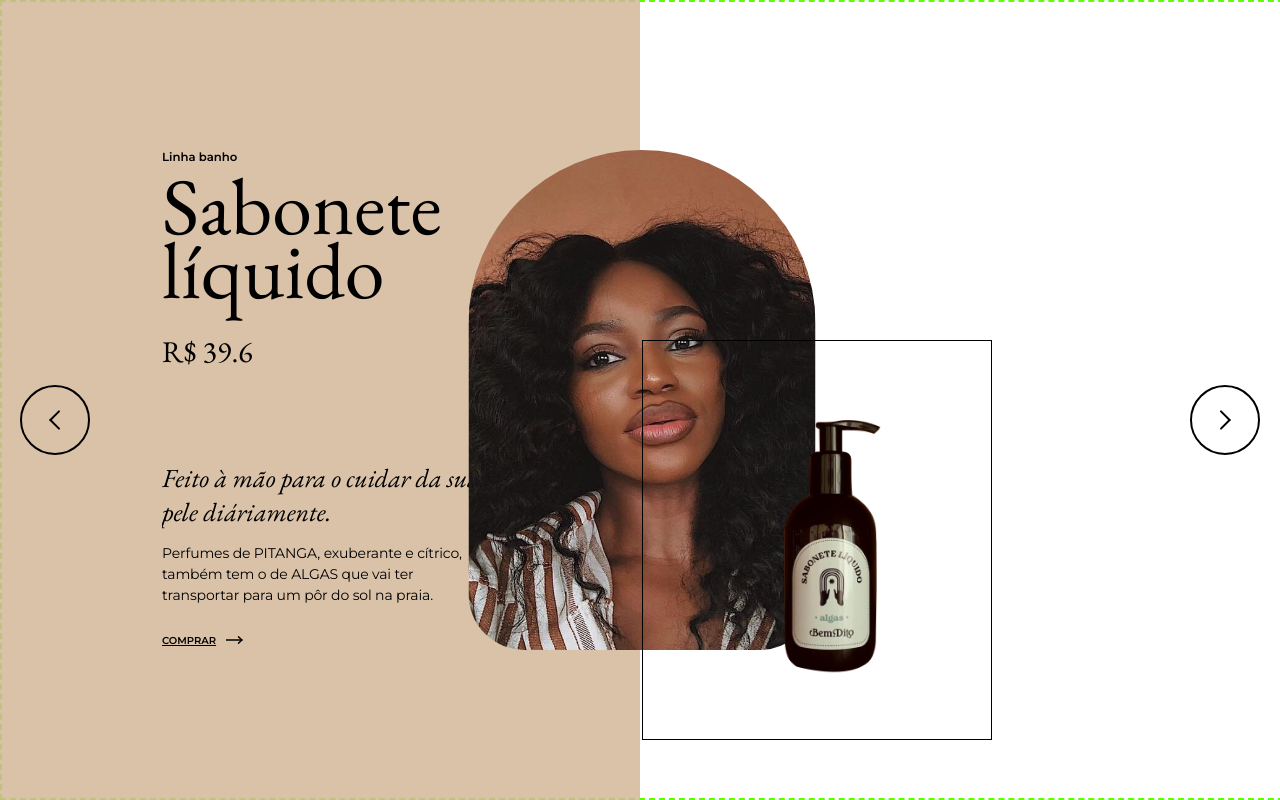
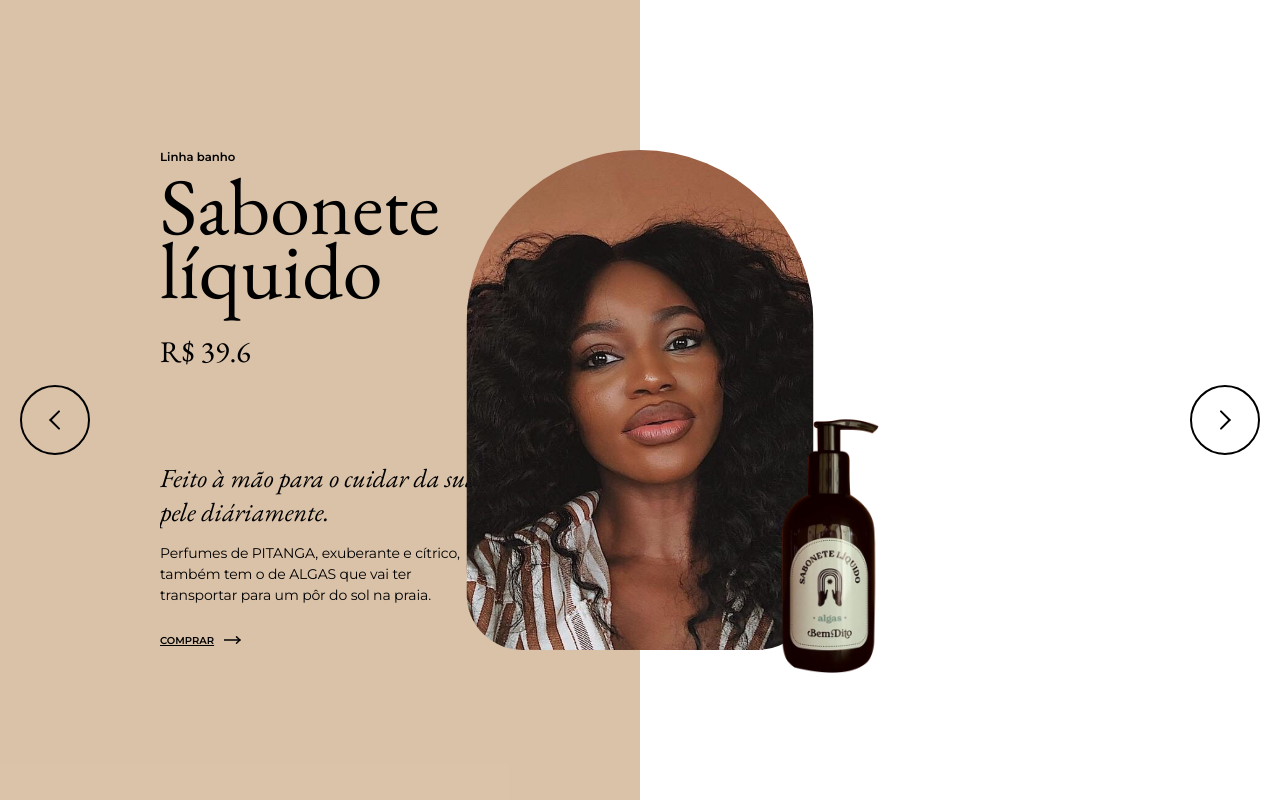
Before and after one commit to severidade/online-cosmetic-store-react, a React (Create React App) app: page / in a window 1280 px wide. Built offline with nearby package versions, Linux system fonts and the light colour scheme.

Commit message:
removendo bordas no css

```diff
--- a/src/componentes/ProductsSlider.css
+++ b/src/componentes/ProductsSlider.css
@@ -107,7 +107,7 @@ div[class$="slider_button"] {
 li[class^="product"] {
   /*width: 1041px; */
   min-height: 100vh;
-  border: dashed 2px rgb(94, 255, 0);
+  /* border: dashed 2px rgb(94, 255, 0); */
   display: grid;
   grid-template-columns: 1fr 1fr;
   align-content: center;
@@ -206,7 +206,7 @@ li[class^="product"].highlight .fundo {
   object-fit: contain;
   left: 0%;
   top: 190px;
-  border: 1px solid;
+  /* border: 1px solid; */
   object-position: -30px;
   transition: ease-in 700ms;
 }
```
